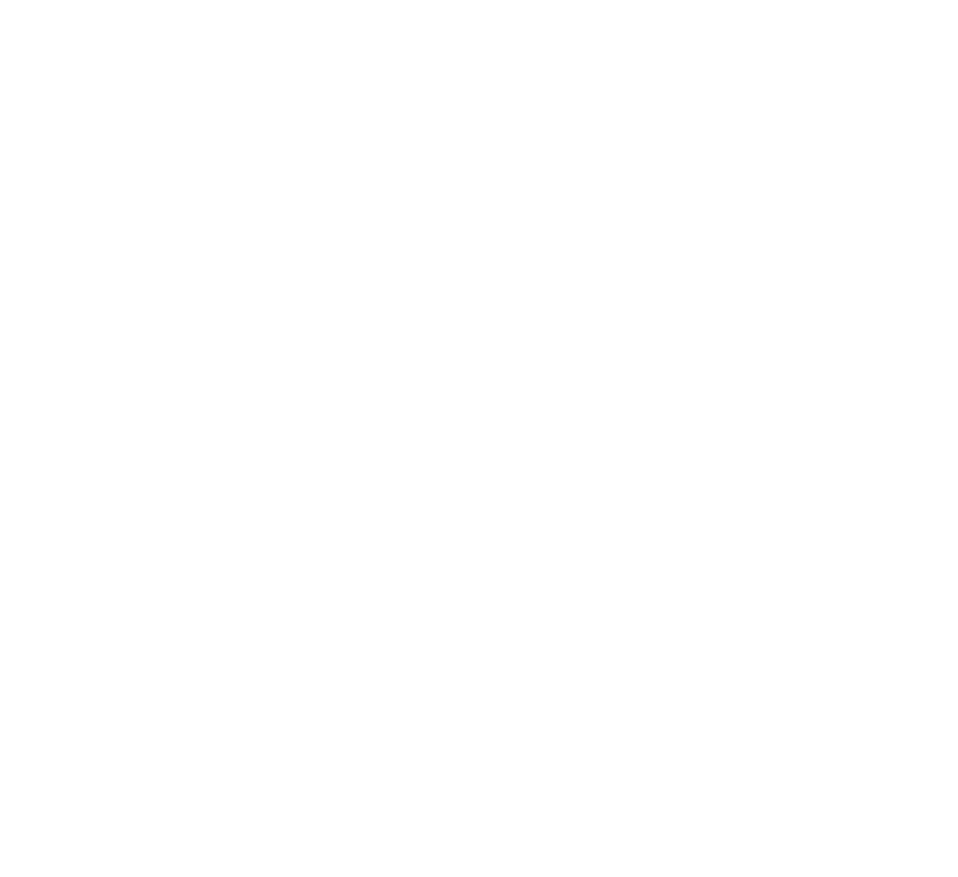
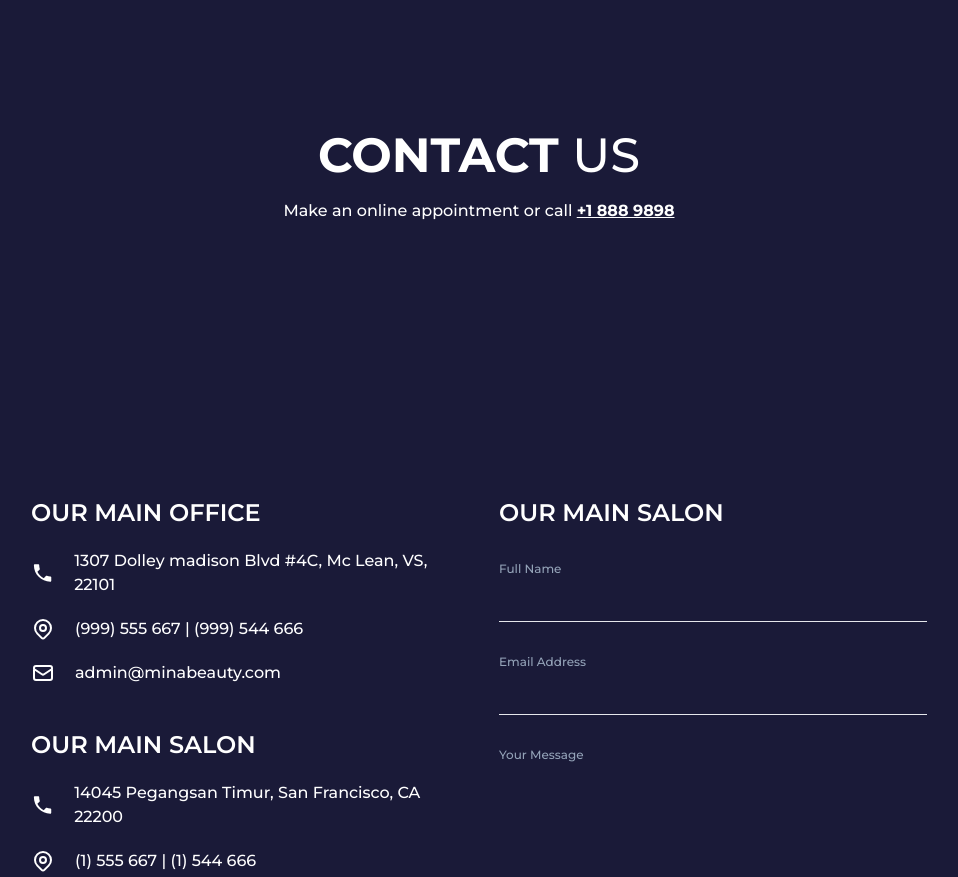
Before and after one commit to Clickipedia/saloon-app-1, a React (Vite) app: page /contact in a window 1280 px wide. Before the commit this address had no page. Shown: the part 220-1097 px from the top of the page, without its empty margins (161-1119 px from the left). Before the commit the page ends 800 px from the top, so only its background shows below. Built offline with nearby package versions, Linux system fonts and the light colour scheme.

Commit message:
add contact us section and Error Page

```diff
--- /dev/null
+++ b/src/components/Layout/ErrorPage/ErrorPage.jsx
@@ -0,0 +1,45 @@
+import React from 'react';
+import Header from '../Header/Header';
+import Footer from '../Footer/Footer';
+import { useNavigate, useRouteError } from 'react-router-dom';
+
+const ErrorPage = () => {
+
+    const error = useRouteError();
+    console.log(error);
+
+    const navigate = useNavigate()
+
+    return (
+        <div>
+           <div className='bg-[#1a1a38] text-white'>
+            <Header/>
+            <main className='w-[70%] my-40 mx-auto' >
+                <div className='grid grid-cols-3 gap-5 items-center justify-center'>
+                    <div className='col-span-2'>
+                        <div className='space-y-5'>
+                        <p className='text-lg' >Error {error.status}</p>
+                        <h1 className='text-6xl font-bold' >Oops! Sorry!</h1>
+                        <h4 className='text-5xl font-light' >Page {error.statusText}</h4>
+                        <p className='w-2/3 font-light text-[#ceced1]' >
+                        Lorem ipsum dolor sit amet, consectetuer adipiscing elit, sed diam nonummy nibh euismod tincidunt ut laoreet dolore magna aliquam erat volutpat.
+                        </p>
+                        <button className='btn rounded-none bg-transparent border-2 border-white'
+                        onClick={()=>navigate('/')}
+                        >
+                            BACK TO HOMEPAGE
+                        </button>
+                        </div>
+                    </div>
+                    <div className='col-span-1'>
+
+                    </div>
+                </div>
+            </main>
+            <Footer/>
+           </div>
+        </div>
+    );
+};
+
+export default ErrorPage;
--- /dev/null
+++ b/src/components/Layout/Header/Cart/Cart.jsx
@@ -0,0 +1,22 @@
+import React from 'react';
+
+const Cart = () => {
+    return (
+        <div className=''>
+           <div className='text-black'>
+           <input type="checkbox" id="my-modal-6" className="modal-toggle" />
+            <div className="modal modal-bottom sm:modal-middle">
+                <div className="modal-box">
+                    <h3 className="font-bold text-lg">Congratulations random Internet user!</h3>
+                    <p className="py-4">You've been selected for a chance to get one year of subscription to use Wikipedia for free!</p>
+                    <div className="modal-action">
+                        <label htmlFor="my-modal-6" className="btn">Yay!</label>
+                    </div>
+                </div>
+            </div>
+           </div>
+        </div>
+    );
+};
+
+export default Cart;
--- a/src/components/Pages/About/About.jsx
+++ b/src/components/Pages/About/About.jsx
@@ -1,7 +1,8 @@
 import React from 'react';
 
-
+import Feedback from '../Services/Detail/Feedback';
 import './About.css'
+import MakeupArtistSection from '../Home/MakeupArtistSection/MakeupArtistSection';
 
 
 const About = () => {
@@ -46,6 +47,19 @@ const About = () => {
                 </p>
 
             </div>
+
+            <div>
+                <MakeupArtistSection/>
+            </div>
+            <div className='py-10 text-center bg-[#d8a62a]'>
+                <button className='uppercase btn bg-transparent rounded-none border-white border-2' >
+                    contact us today!
+                </button>
+            </div>
+            <div>
+                <Feedback/>
+            </div>
+
         </div>
     );
 };
--- /dev/null
+++ b/src/components/Pages/ContactUs/ContactUs.jsx
@@ -0,0 +1,93 @@
+import React from 'react';
+
+
+import { MdLocalPhone } from 'react-icons/md';
+import { HiOutlineLocationMarker, HiOutlineMail } from 'react-icons/hi';
+
+const ContactUs = () => {
+    return (
+        <div>
+            <div className='h-[70vh] flex flex-col justify-center items-center gap-5'>
+
+                <h1 className='text-5xl uppercase' > <span className='font-bold' >contact </span> Us</h1>
+                <a href='#' className=''>
+                    Make an online appointment or call <span className='font-bold underline' >+1 888 9898</span>
+                </a>
+
+            </div>
+
+            <div className='mx-auto my-10 w-[70%] grid grid-cols-2 gap-10 text-white'>
+                <div className='space-y-5'>
+                    <h1 className='text-2xl font-semibold'>OUR MAIN OFFICE</h1>
+                    <div className='flex items-center gap-5'>
+                        <MdLocalPhone className='text-2xl' />
+                        <p>1307 Dolley madison Blvd #4C, Mc Lean, VS, 22101</p>
+                    </div>
+                    <div className='flex items-center gap-5'>
+                        <HiOutlineLocationMarker className='text-2xl text-white' />
+                        <p>(999) 555 667 | (999) 544 666</p>
+                    </div>
+                    <div className='flex items-center gap-5'>
+                        <HiOutlineMail className='text-2xl text-white' />
+                        <p>admin@minabeauty.com</p>
+                    </div>
+
+                </div>
+
+                <div className='row-span-2 space-y-8 outline-none' >
+                    <h1 className='text-2xl font-semibold'>OUR MAIN SALON</h1>
+
+
+                    <div
+                    className='flex flex-col gap-3'
+                    >
+                        <label className='text-xs text-slate-400' htmlFor="">Full Name</label>
+                        <input className='bg-transparent outline-none  border-b pb-2' type="text" />
+                    </div>
+                    <div
+                    className='flex flex-col gap-3'
+                    >
+                        <label className='text-xs text-slate-400' htmlFor="">Email Address</label>
+                        <input className='bg-transparent pb-2 outline-none  border-b' type="text" />
+                    </div>
+
+                    <div
+                    className='flex flex-col gap-3'
+                    >
+                        <caption
+                        className='text-left text-xs text-slate-400'
+                        >Your Message</caption>
+                        <textarea className='bg-transparent border-b outline-none' name="" id="" cols="30" rows="6"></textarea>
+                    </div>
+
+                </div>
+
+                <div className='space-y-5'>
+                    <h1 className='text-2xl font-semibold'>OUR MAIN SALON</h1>
+                    <div className='flex items-center gap-5'>
+                        <MdLocalPhone className='text-2xl' />
+                        <p>
+                            14045 Pegangsan Timur, San Francisco, CA 22200
+                        </p>
+                    </div>
+                    <div className='flex items-center gap-5'>
+                        <HiOutlineLocationMarker className='text-2xl text-white' />
+                        <p>(1) 555 667 | (1) 544 666</p>
+                    </div>
+                    <div className='flex items-center gap-5'>
+                        <HiOutlineMail className='text-2xl text-white' />
+                        <p>admin@minabeauty.com</p>
+                    </div>
+
+                </div>
+                <div></div>
+                <div>
+                    <button className='btn w-60 rounded-none bg-transparent border-white hover:bg-[#d8a62a]' >Send Message</button>
+                </div>
+
+            </div>
+        </div>
+    );
+};
+
+export default ContactUs;
--- a/src/components/Pages/Services/Pricing/Pricing.jsx
+++ b/src/components/Pages/Services/Pricing/Pricing.jsx
@@ -3,6 +3,7 @@ import { data } from './pakages'
 
 import { TiTick } from 'react-icons/ti';
 import { AiOutlineClose } from 'react-icons/ai'
+import { RxCross1 } from 'react-icons/rx'
 
 import './Pricing.css'
 
@@ -59,7 +60,7 @@ const PriceCard = ({ price }) => {
 
             <label
                 htmlFor="my-modal"
-                className='btn bg-transparent rounded-none text-[#d8a62a] duration-150 border border-[#d8a62a] py-2 w-full'
+                className='btn bg-transparent hover:bg-transparent hover:border-white hover:text-white rounded-none text-[#d8a62a] duration-150 border border-[#d8a62a] py-2 w-full'
             >Select
             </label>
             <input type="checkbox" id="my-modal" className="modal-toggle" />
@@ -67,7 +68,8 @@ const PriceCard = ({ price }) => {
                 <div className="modal-box">
                     <h3 className="font-bold text-lg">Hello User!</h3>
                     <p className="py-4">Do you want to buy this package?</p>
-                    <div className="modal-action">
+                    <div className="modal-action ">
+                        <label htmlFor="my-modal" title='Cancel' className="cursor-pointer absolute top-3 right-3 text-red-600 hover:text-red-800 text-xl  "><RxCross1/></label>
                         <label htmlFor="my-modal" className="btn">Add to Cart</label>
                     </div>
                 </div>
--- a/src/main.jsx
+++ b/src/main.jsx
@@ -11,11 +11,14 @@ import Pricing from './components/Pages/Services/Pricing/Pricing'
 import Photos from './components/Pages/Services/Photos/Photos'
 import Reviews from './components/Pages/Services/Reviews/Reviews'
 import About from './components/Pages/About/About'
+import ContactUs from './components/Pages/ContactUs/ContactUs'
+import ErrorPage from './components/Layout/ErrorPage/ErrorPage'
 
 const router = createBrowserRouter([
   {
     path:'/',
     element:<Main/>,
+    errorElement:<ErrorPage/>,
     children:[
       {
         path:'/',
@@ -50,7 +53,11 @@ const router = createBrowserRouter([
       {
         path:'/about',
         element:<About/>
-      }
+      },
+      {
+        path:'/contact',
+        element:<ContactUs/>
+      },
     ]
   }
 ])
```
Also changed, not shown: src/components/Layout/Header/Header.jsx (+11 -6 lines).
